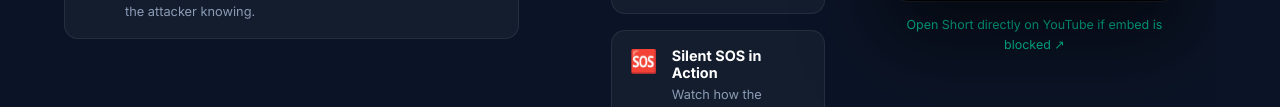
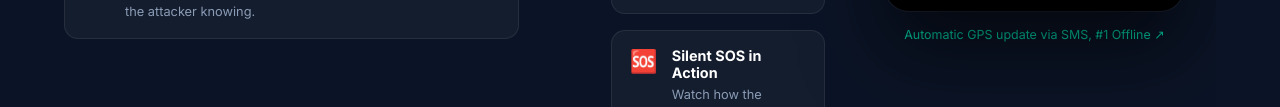
Before and after one commit to Aminco6/WakaSafeLandingPage, a plain HTML site: page index.html in a window 1280 px wide. Shown: the part 4977-5084 px from the top of the page. Drawn offline with Linux system fonts and the light colour scheme; no server answers; grey boxes are pictures that could not be loaded.

Commit message:
tutorial

```diff
--- a/index.html
+++ b/index.html
@@ -1234,7 +1234,7 @@ a[href*="wa.me"]:hover {
            target="_blank"
            rel="noopener noreferrer"
            style="font-size:0.78rem;color:var(--teal);text-decoration:none;">
-          Open Short directly on YouTube if embed is blocked ↗
+          Automatic GPS update via SMS, #1 Offline ↗
         </a>
       </div>
     </div>
```
